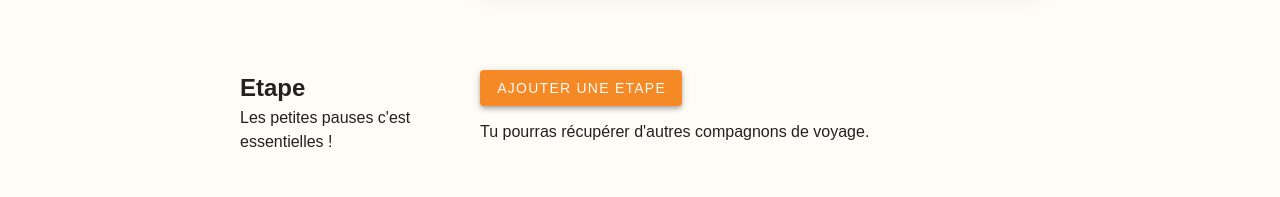
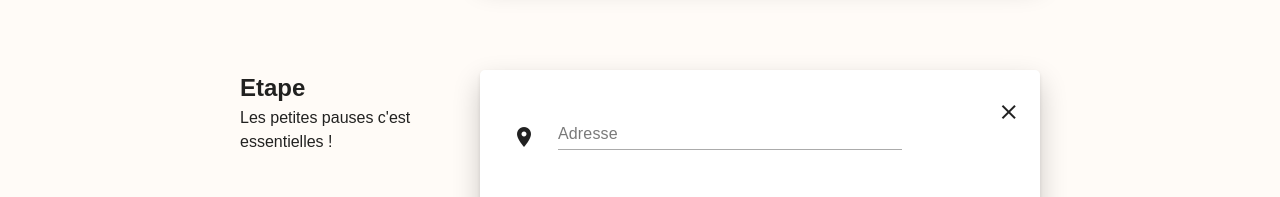
Before and after one commit to PapoteCarYnov/papote-car-front, a Vue app: page /create-route in a window 1280 px wide. Both pictures are taken after typing "Sample" into the empty fields and a click on the button "AJOUTER UNE ETAPE". Shown: the part 591-788 px from the top of the page. Built offline with nearby package versions, Linux system fonts and the light colour scheme.

Commit message:
add in create route page multi steps

```diff
--- a/src/views/create/CreateRouteView.vue
+++ b/src/views/create/CreateRouteView.vue
@@ -50,8 +50,29 @@
         <p>Les petites pauses c'est essentielles !</p>
       </div>
       <div id="right">
-        <v-btn id="button">AJOUTER UNE ETAPE</v-btn>
-        <p>Tu pourras récupérer d'autres compagnons de voyage.</p>
+        <div v-for="index in steps" :key="index">
+          <div v-if="step" id="step">
+            <v-row>
+              <v-col cols="1" md="1">
+                <v-icon icon="mdi-map-marker" />
+              </v-col>
+              <v-col cols="8" md="8">
+                <v-text-field v-model="address[index]" label="Adresse" placeholder="Adresse" variant="underlined" required></v-text-field>
+              </v-col>
+              <v-icon id="close" icon="mdi-close" @click="close(index)" />
+            </v-row>
+            <v-row>
+              <v-col cols="1" md="1">
+                <v-icon icon="mdi-clock-outline" />
+              </v-col>
+              <v-col cols="4" md="4">
+                <VueTimePicker id="time" format="HH:mm:ss" v-model="stepTime[index]" required></VueTimePicker>
+              </v-col>
+            </v-row>
+          </div>
+        </div>
+        <v-btn id="button" @click="add()">AJOUTER UNE ETAPE</v-btn>
+        <p v-if="!step">Tu pourras récupérer d'autres compagnons de voyage.</p>
       </div>
     </div>
     <div id="route">
@@ -109,6 +130,11 @@
         time: null,
         color: null,
         model: null,
+        step: false,
+        numberStep: 0,
+        steps: [],
+        address: [],
+        stepTime: [],
         startRules: [
           v => !!v || 'Ce champ est requis'
         ],
@@ -144,6 +170,16 @@
         const start = this.start;
         this.start = this.end;
         this.end = start;
+      },
+
+      add() {
+        this.step = true;
+        this.numberStep = this.numberStep + 1;
+        this.steps.push(this.numberStep);
+      },
+
+      close(id) {
+        this.steps.splice(this.steps.indexOf(id), 1);
       }
     }
   }
@@ -173,6 +209,20 @@
   box-shadow: rgb(0 0 0 / 20%) 0 12px 28px 0, rgb(0 0 0 / 10%) 0 2px 4px 0, rgb(255 255 255 / 5%) 0 0 0 1px inset;
   padding: 2em 0;
   width: 70%;
+}
+
+#step {
+  width: 100%;
+  background-color: white;
+  border-radius: 5px;
+  box-shadow: rgb(0 0 0 / 20%) 0 12px 28px 0, rgb(0 0 0 / 10%) 0 2px 4px 0, rgb(255 255 255 / 5%) 0 0 0 1px inset;
+  padding: 2em 0;
+  margin-bottom: 2em;
+}
+
+#close {
+  margin-left: 15%;
+  margin-top: -50px;
 }
 
 #destination {
@@ -248,6 +298,11 @@ input[type="date"]::-webkit-calendar-picker-indicator {
     width: 100%;
     align-items: center;
     margin-left: 0;
+  }
+
+  #step {
+    width: 70%;
+    margin-left: 15%;
   }
 
   #left {
```
